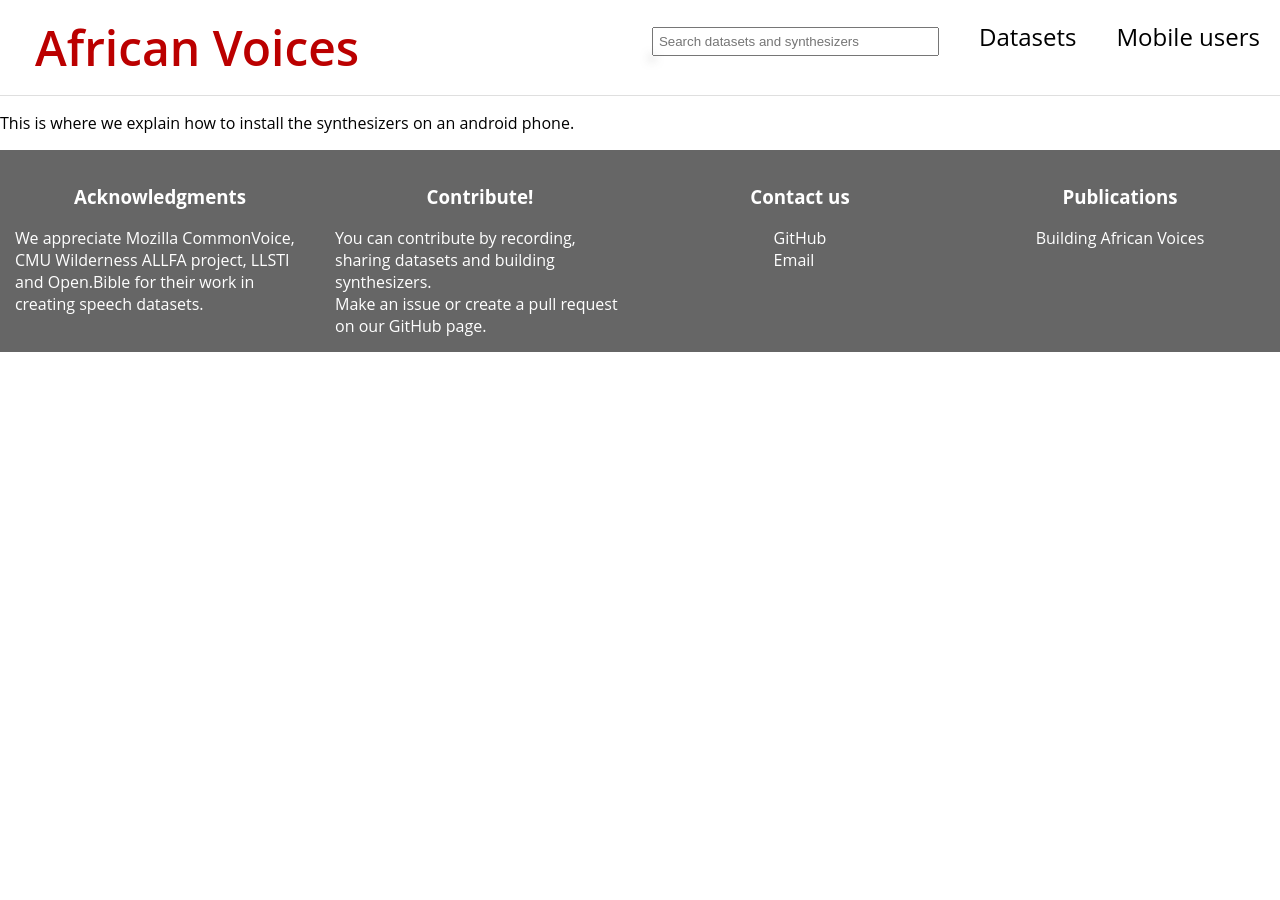
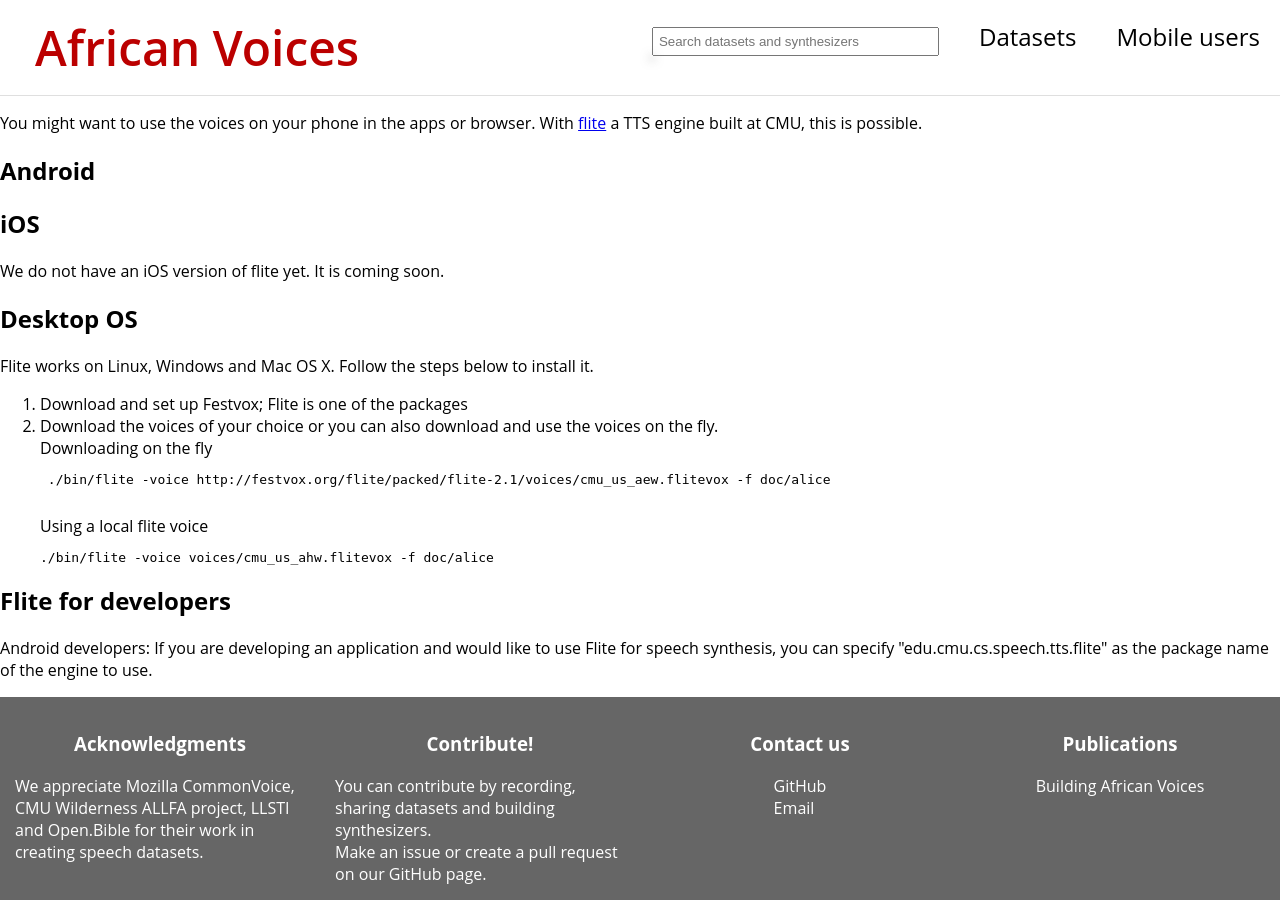
Before and after one commit to Pogayo/african-voices-web, a Django app: page /flite in a window 1280 px wide. Before the commit the page ends 352 px from the top, so only its background shows below. Run offline with Django 4.2, Linux system fonts and the light colour scheme; data comes from the database, SQL or seed files in the repository.

Commit message:
added more info for flite

```diff
--- a/app/templates/app/flite.html
+++ b/app/templates/app/flite.html
@@ -2,5 +2,37 @@
 {% load static %}
 {% block title %}<title>Flite</title>{% endblock %}
 {% block content %}
-    <p>This is where we explain how to install the synthesizers on an android phone.</p>
+    <p> You might want to use the voices on your phone in the apps or browser. With <a href="#">flite</a> a TTS engine
+        built at CMU, this is possible.</p>
+
+    <h2> Android </h2>
+    <h2> iOS</h2>
+    We do not have an iOS version of flite yet. It is coming soon.
+    <h2> Desktop OS</h2>
+    Flite works on Linux, Windows and Mac OS X. Follow the steps below to install it.
+    <ol>
+        <li> Download and set up Festvox; Flite is one of the packages</li>
+        <li> Download the voices of your choice or you can also download and use the voices on the fly.
+            <br>
+            Downloading on the fly
+            <pre><code> ./bin/flite -voice http://festvox.org/flite/packed/flite-2.1/voices/cmu_us_aew.flitevox -f doc/alice
+      </code></pre>
+            Using a local flite voice
+            <pre><code>./bin/flite -voice voices/cmu_us_ahw.flitevox -f doc/alice </code></pre>
+        </li>
+    </ol>
+
+
+    <h2> Flite for developers</h2>
+    {#    TODO: Update this#}
+    Android developers: If you are developing an application and would like to use Flite for speech synthesis, you can
+    specify "edu.cmu.cs.speech.tts.flite" as the package name of the engine to use.
+    <p>
+
+    </p>
+
+
+
+
+
 {% endblock %}
```
Also changed, not shown: app/templates/app/faq.html (added, +13 -0 lines).
